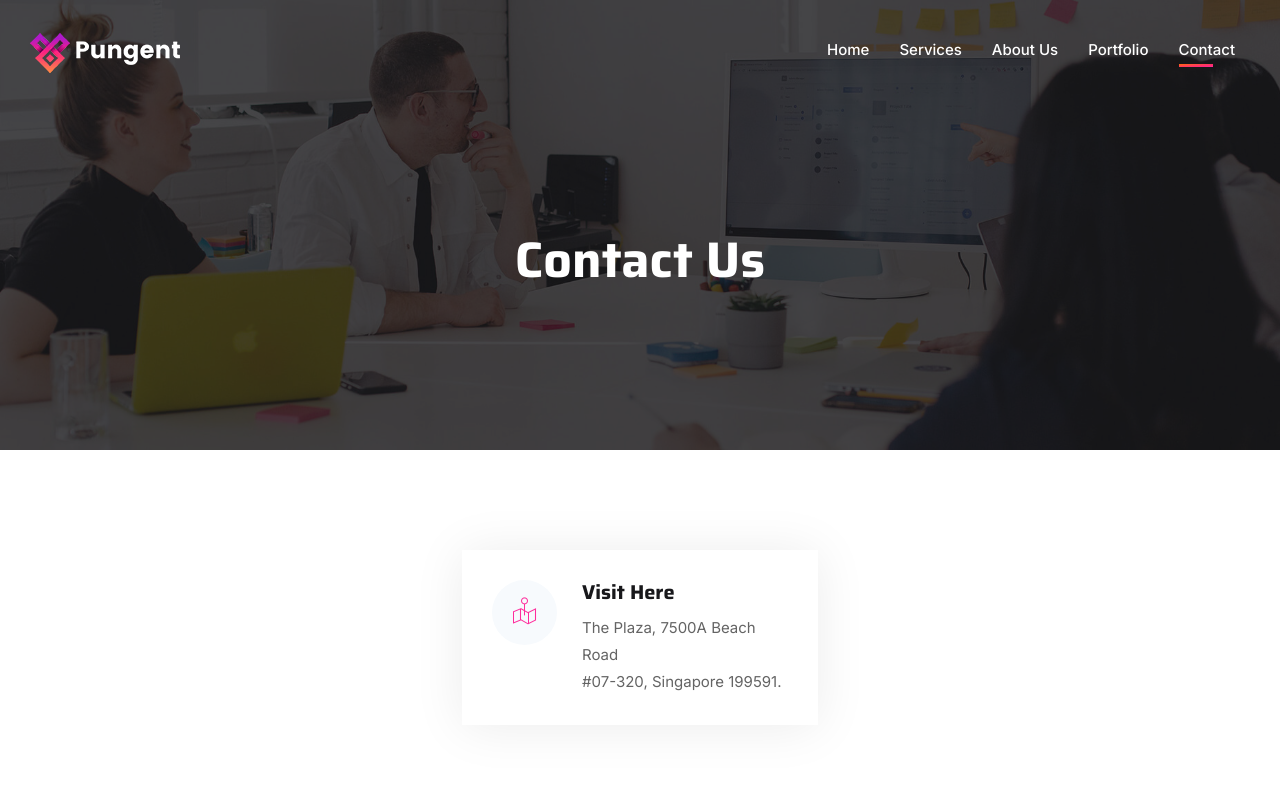
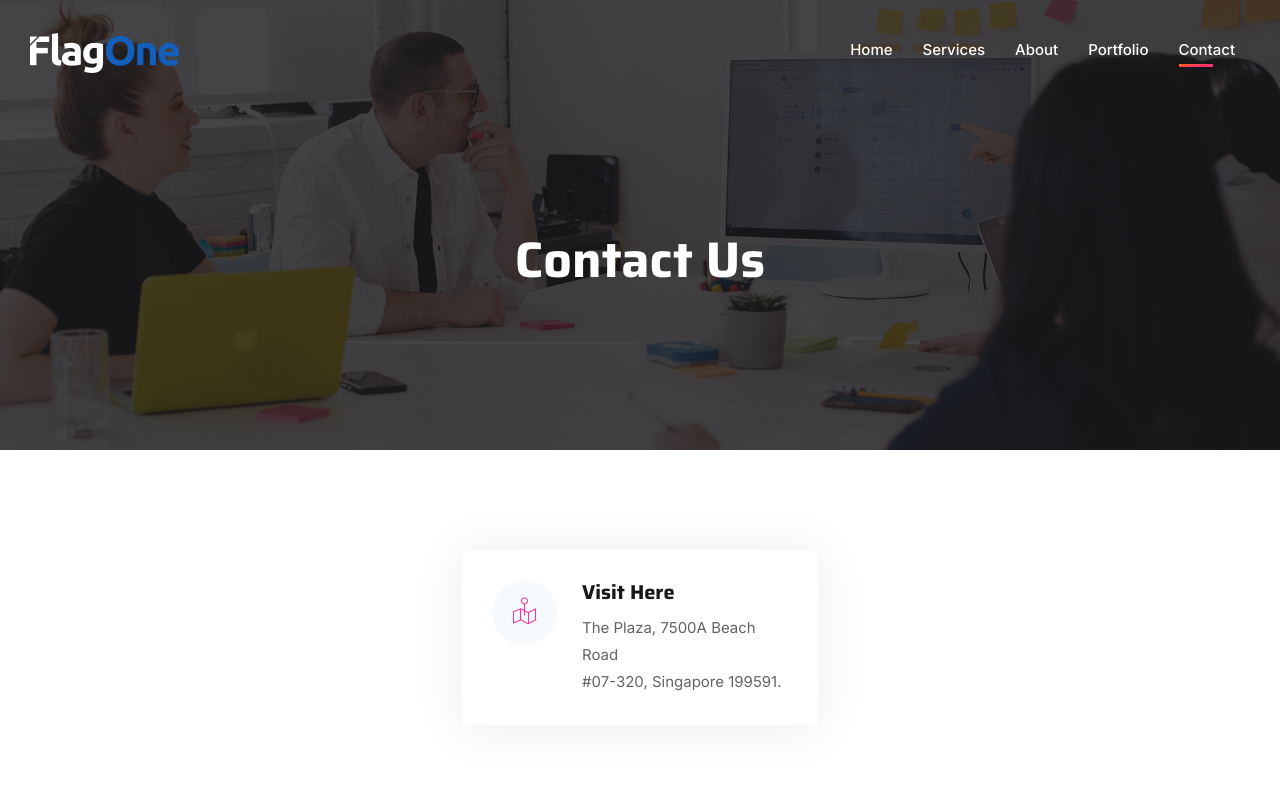
Before and after one commit to warrenseah/flagoneIo, a Next.js app: page /contact in a window 1280 px wide. Shown: the top 800 px of the page. Built offline with nearby package versions, Linux system fonts and the light colour scheme.

Commit message:
Update SinglePageNavbarDark.js

```diff
--- a/components/Layouts/SinglePageNavbarDark.js
+++ b/components/Layouts/SinglePageNavbarDark.js
@@ -31,9 +31,13 @@ const NavbarTwo = () => {
           <div className="container-fluid">
             <Link href="/">
               <a className="navbar-brand">
-                <img src="/images/logo.png" className="black-logo" alt="logo" />
                 <img
-                  src="/images/logo-white.png"
+                  src="/images/f1logo.png"
+                  className="black-logo"
+                  alt="logo"
+                />
+                <img
+                  src="/images/f1logo-white.png"
                   className="white-logo"
                   alt="logo"
                 />
@@ -72,7 +76,7 @@ const NavbarTwo = () => {
 
                 <li className="nav-item">
                   <Link href="/#aboutUs" activeClassName="active">
-                    <a className="nav-link">About us</a>
+                    <a className="nav-link">About</a>
                   </Link>
                 </li>
 
```
